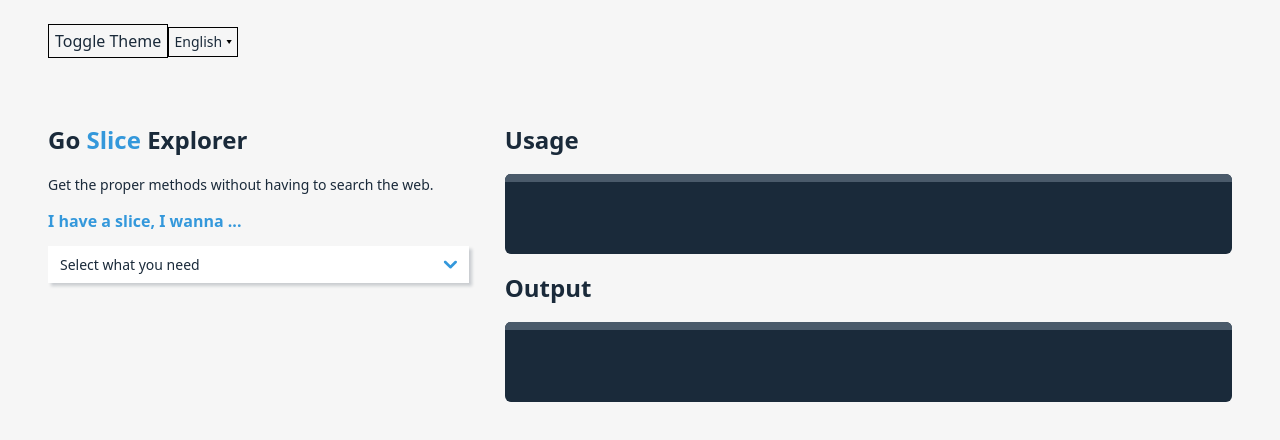
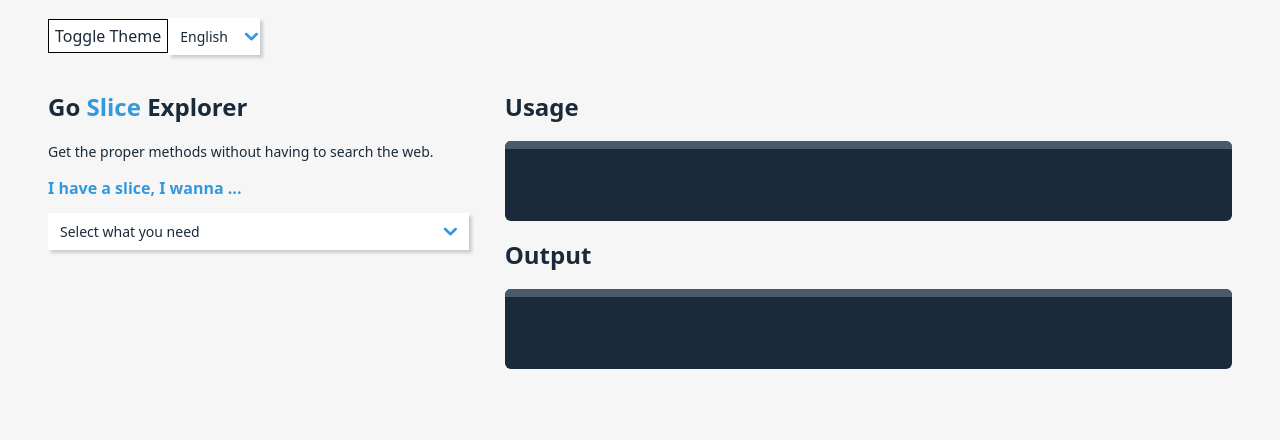
Before and after one commit to carmineDYJ/go-slice-explorer, a React (Vite) app: page / in a window 1280 px wide. Shown: the top 440 px of the page. Built offline with nearby package versions, Linux system fonts and the light colour scheme.

Commit message:
feat(languageSelect): improve style

```diff
--- a/src/App.tsx
+++ b/src/App.tsx
@@ -13,9 +13,24 @@ import GlobalStyle from "./styles/globalStyle";
 import { useState } from "react";
 import { OptionIndexStatus } from "./data/options";
 import { getThemeValue } from "./styles/theme";
+import dropDownArrow from "./assets/drop-down-arrow.svg";
 
-const Button = styled.button``;
-const Select = styled.select``;
+const ThemeChange = styled.button`
+  background-color: ${(props) =>
+    getThemeValue(props.theme, "dropDownBackgroundColor")};
+`;
+const LanguageSelect = styled.select`
+  border: none;
+  background-color: ${(props) =>
+    getThemeValue(props.theme, "dropDownBackgroundColor")};
+  background-image: url(${dropDownArrow});
+  background-position: bottom 50% right 3%;
+  padding: 8px 32px 8px 12px;
+  box-shadow: 3px 3px 3px 0px rgba(26, 42, 58, 0.2);
+  &:focus {
+    outline: none;
+  }
+`;
 const Option = styled.option``;
 const H1 = styled.h1``;
 const H1Span = styled.span`
@@ -37,7 +52,15 @@ const PageWrapper = styled.div`
 `;
 const UtilsWrapper = styled.div`
   margin-block-start: 24px;
-  margin-block-end: 48px;
+  margin-block-end: 24px;
+  @media (max-width: 1376px) {
+    margin-block-start: 18px;
+    margin-block-end: 18px;
+  }
+  @media (max-width: 768px) {
+    margin-block-start: 12px;
+    margin-block-end: 12px;
+  }
 `;
 const MainWrapper = styled.div`
   display: flex;
@@ -77,8 +100,8 @@ const App = () => {
       <GlobalStyle />
       <PageWrapper>
         <UtilsWrapper>
-          <Button onClick={toggleTheme}>Toggle Theme</Button>
-          <Select
+          <ThemeChange onClick={toggleTheme}>Toggle Theme</ThemeChange>
+          <LanguageSelect
             onChange={(event) => changeLanguage(event.target.value as Language)}
           >
             {Object.keys(Languages).map((language, index) => (
@@ -86,7 +109,7 @@ const App = () => {
                 {t(`languageSelect.${language}`)}
               </Option>
             ))}
-          </Select>
+          </LanguageSelect>
         </UtilsWrapper>
         <MainWrapper>
           <Aside>
```
